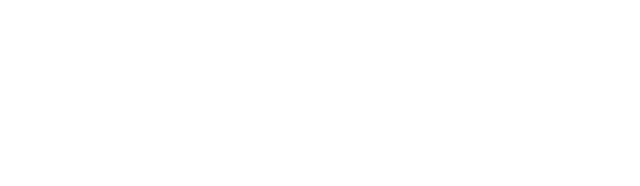
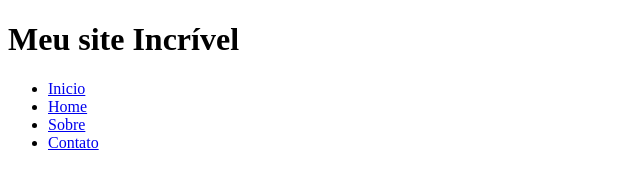
Before and after one commit to JHenriquepereira/Exercicio2, a plain HTML site: page sobre.html in a window 1280 px wide. Shown: the whole page, without its empty margins (0-640 px from the left). Drawn offline with Linux system fonts and the light colour scheme.

Commit message:
commit final

```diff
--- a/sobre.html
+++ b/sobre.html
@@ -0,0 +1,31 @@
+<!DOCTYPE html>
+<html lang="en">
+<head>
+    <meta charset="UTF-8">
+    <meta name="viewport" content="width=device-width, initial-scale=1.0">
+    <title>Document</title>
+</head>
+<body>
+
+    <header>
+        <h1>Meu site Incrível</h1>
+        <nav>
+            <ul>
+                <li>
+                    <a href="index.html">Inicio</a>
+                </li>
+                <li>
+                    <a href="home.html" >Home</a>
+                </li>
+                <li>
+                    <a href="sobre.html">Sobre</a>
+                </li>
+                <li>
+                    <a href="contato.html">Contato</a>
+                </li>
+            </ul>
+        </nav>
+    </header>
+
+</body>
+</html>
```
Also changed, not shown: contato.html (+31 -0 lines), home.html (+20 -0 lines), index.html (+1 -1 lines).
